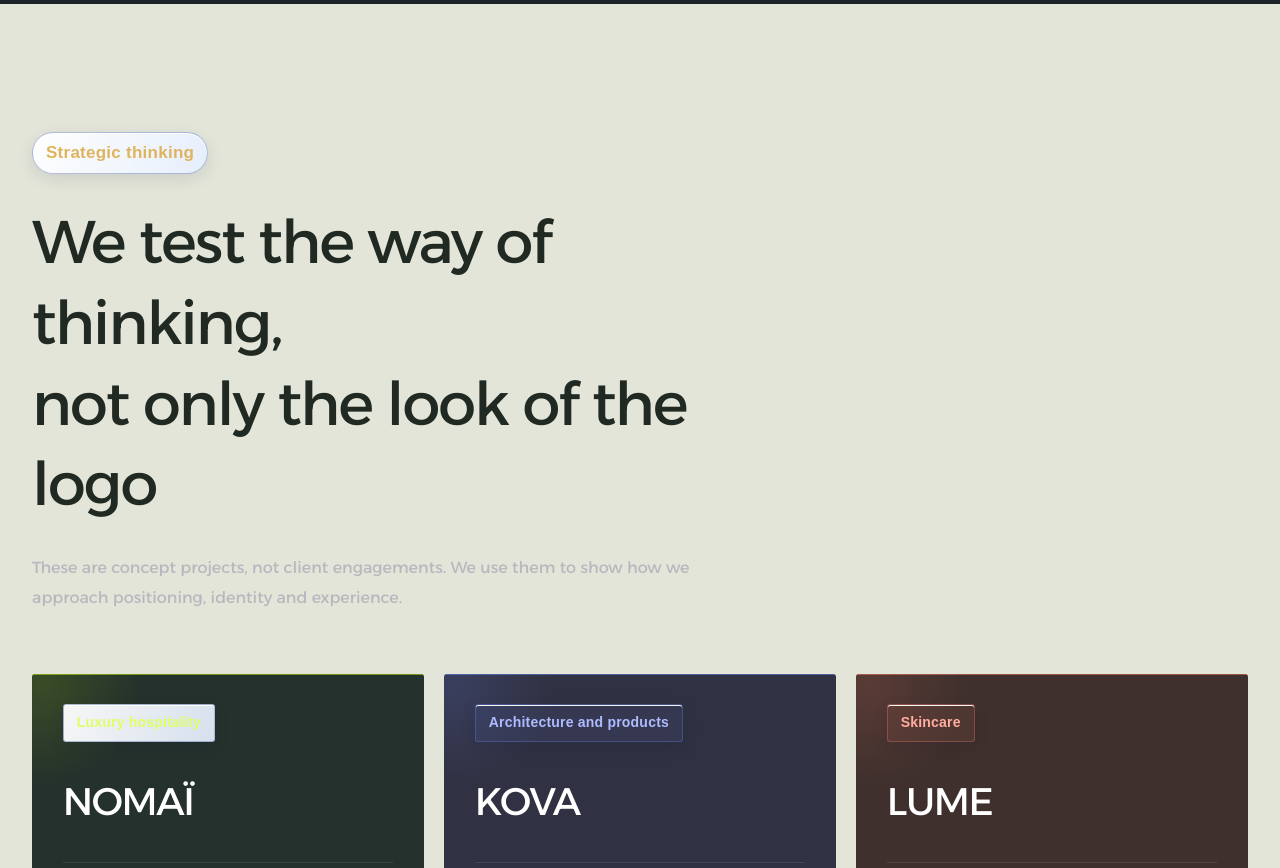
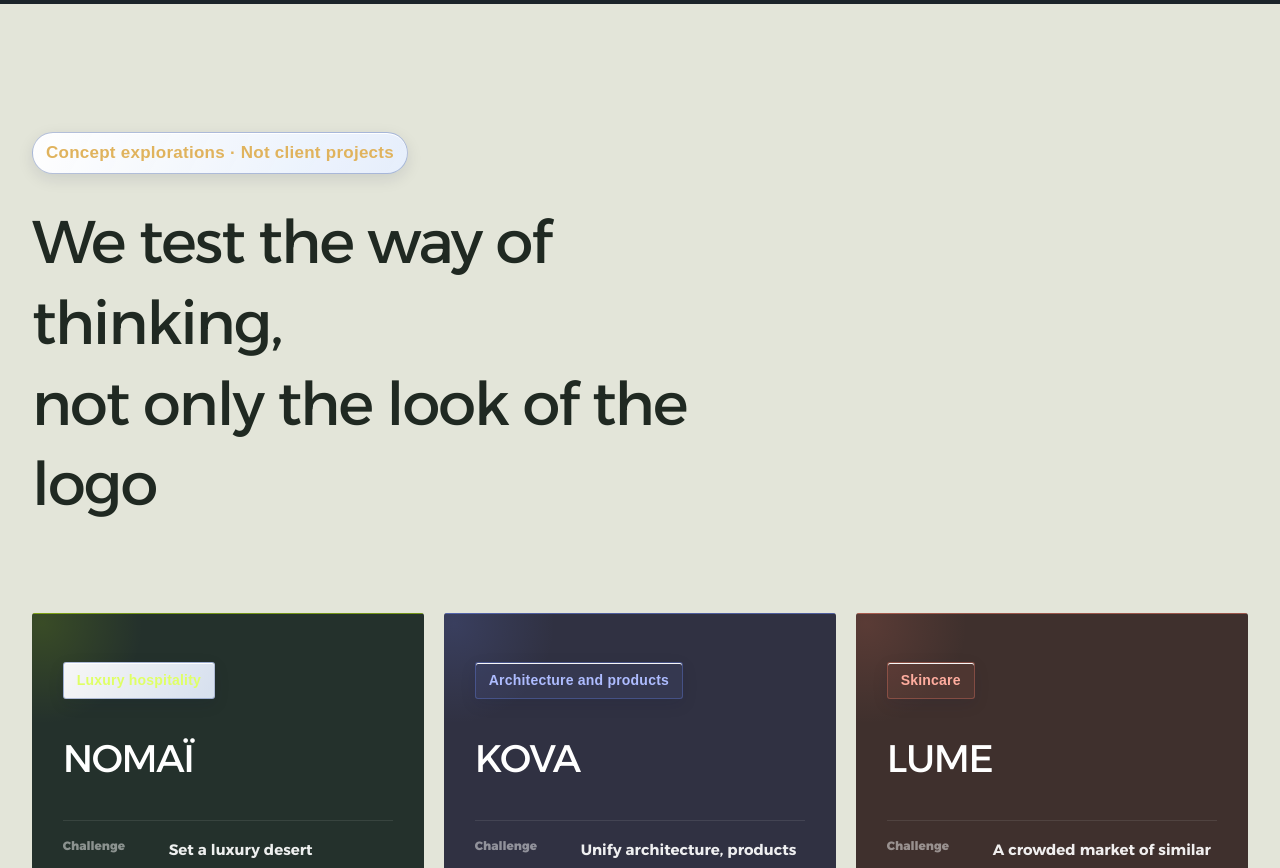
Before and after one commit to mohammedrashad2011-ui/Dewank-2026-website, a Next.js app: page /en/work in a window 1280 px wide. Shown: the part 7860-8728 px from the top of the page. Built offline with nearby package versions, Linux system fonts and the light colour scheme.

Commit message:
Remove redundant concepts disclaimer and add dedicated motion visual for each creative exploration

```diff
--- a/app/(en)/en/work/page.tsx
+++ b/app/(en)/en/work/page.tsx
@@ -184,15 +184,16 @@ export default function WorkPage() {
         <div className="shell">
           <div className="concepts-head">
             <div>
-              <span className="section-label">Strategic thinking</span>
+              <span className="section-label">Concept explorations · Not client projects</span>
               <h2>We test the way of thinking,<br />not only the look of the logo</h2>
-              <p>These are concept projects, not client engagements. We use them to show how we approach positioning, identity and experience.</p>
+
             </div>
           </div>
 
           <div className="concept-grid">
             {concepts.map((item) => (
               <article className="concept-card" key={item.name}>
+                <div className="concept-visual" aria-hidden="true"><span className="cv-glow"/><span className="cv-shape"/><span className="cv-detail"/><span className="cv-track"/></div>
                 <span className="concept-label">{item.type}</span>
                 <h3>{item.name}</h3>
                 <dl>
```
